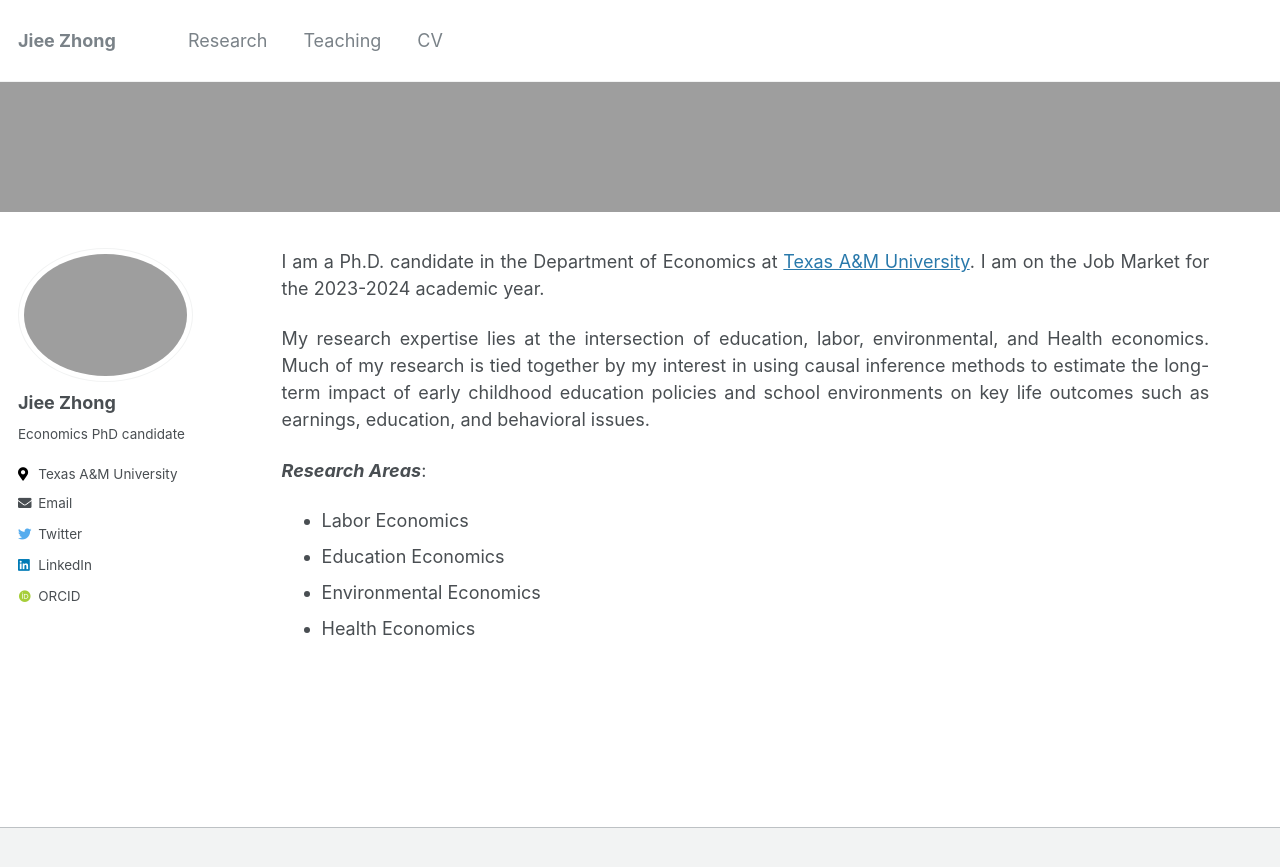
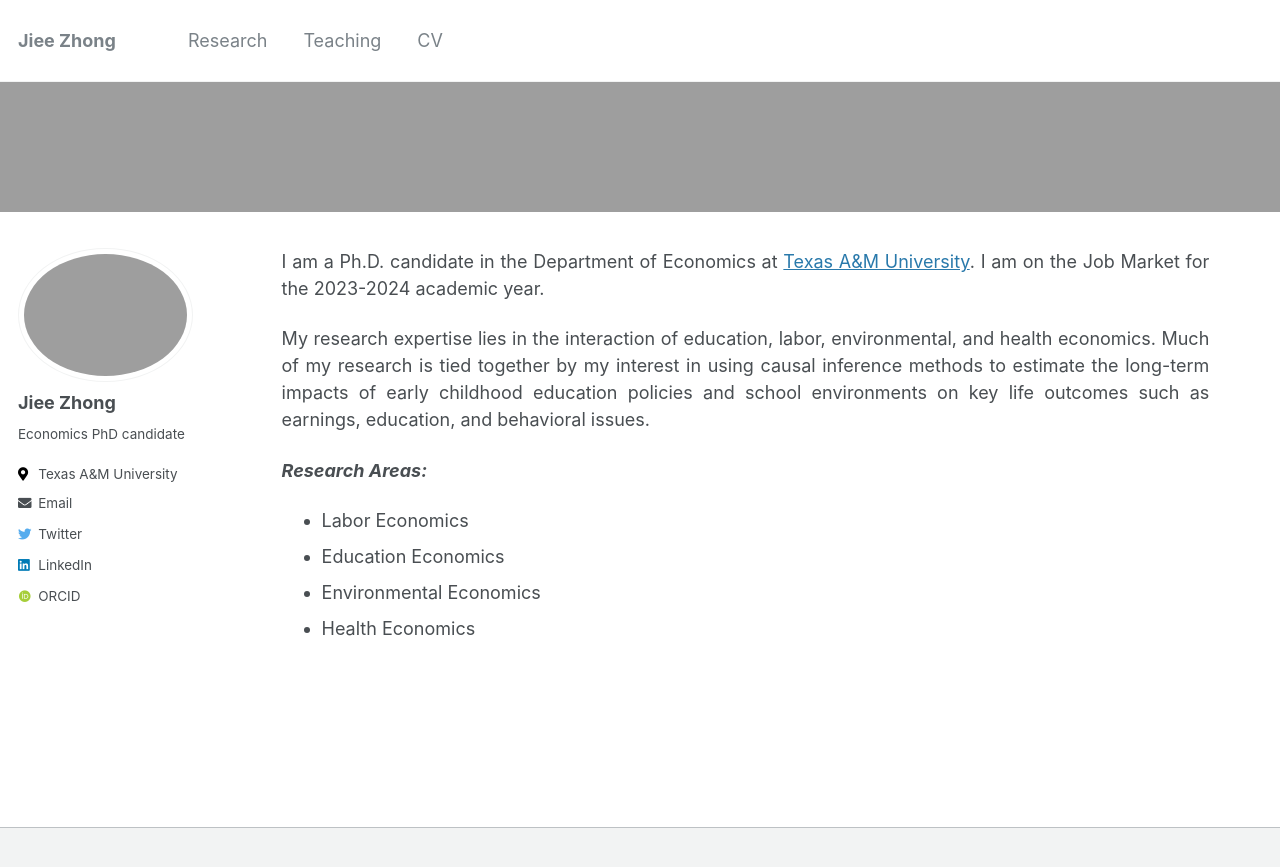
Before and after one commit to jieezhong/jieezhong.github.io, a Jekyll site: the page built from _pages/about.md, in a window 1280 px wide. Shown: the top 867 px of the page. Built offline with Jekyll 4.4.1, drawn with Linux system fonts in a browser that asks for light colours; some web fonts are replaced.

Commit message:
Update about.md

```diff
--- a/_pages/about.md
+++ b/_pages/about.md
@@ -7,9 +7,9 @@ header:
 
 I am a Ph.D. candidate in the Department of Economics at [Texas A&M University](https://liberalarts.tamu.edu/economics/). I am on the Job Market for the 2023-2024 academic year.
 
-My research expertise lies at the intersection of education, labor, environmental, and Health economics. Much of my research is tied together by my interest in using causal inference methods to estimate the long-term impact of early childhood education policies and school environments on key life outcomes such as earnings, education, and behavioral issues.
+My research expertise lies in the interaction of education, labor, environmental, and health economics. Much of my research is tied together by my interest in using causal inference methods to estimate the long-term impacts of early childhood education policies and school environments on key life outcomes such as earnings, education, and behavioral issues.
 
-***Research Areas***:
+***Research Areas:***
 - Labor Economics
 - Education Economics
 - Environmental Economics
```
